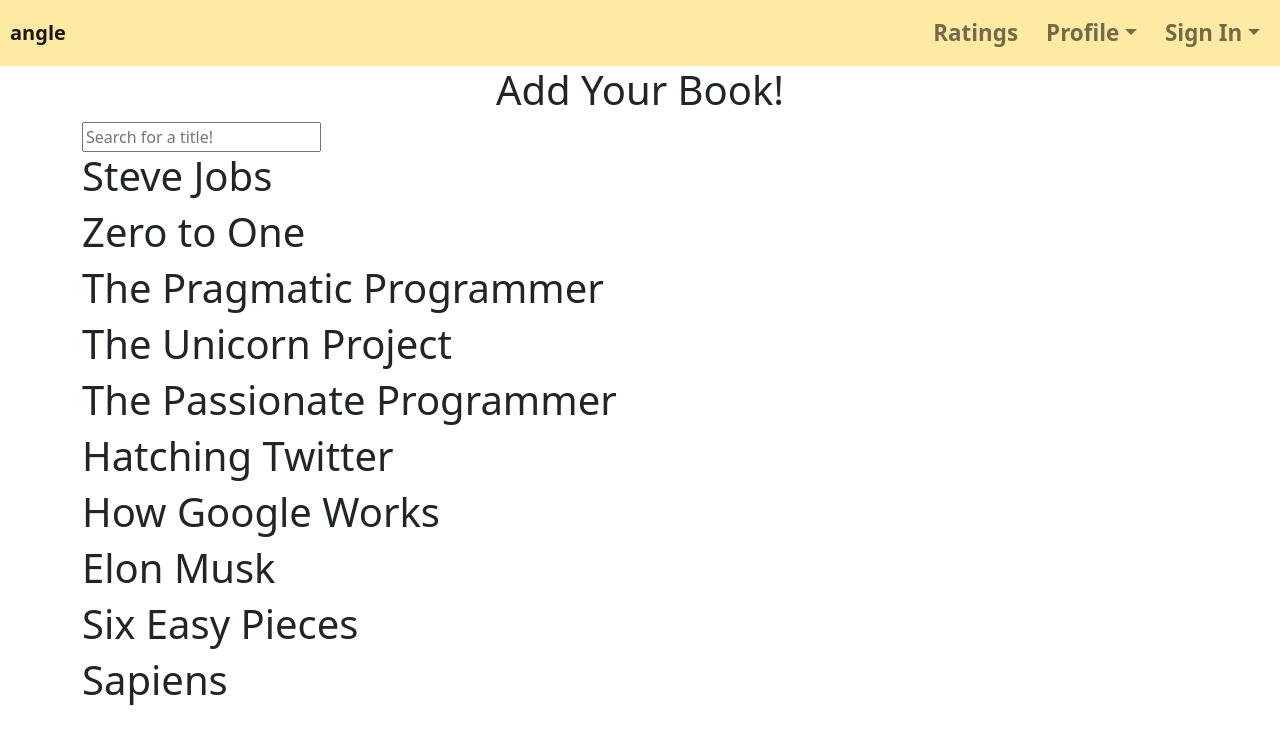
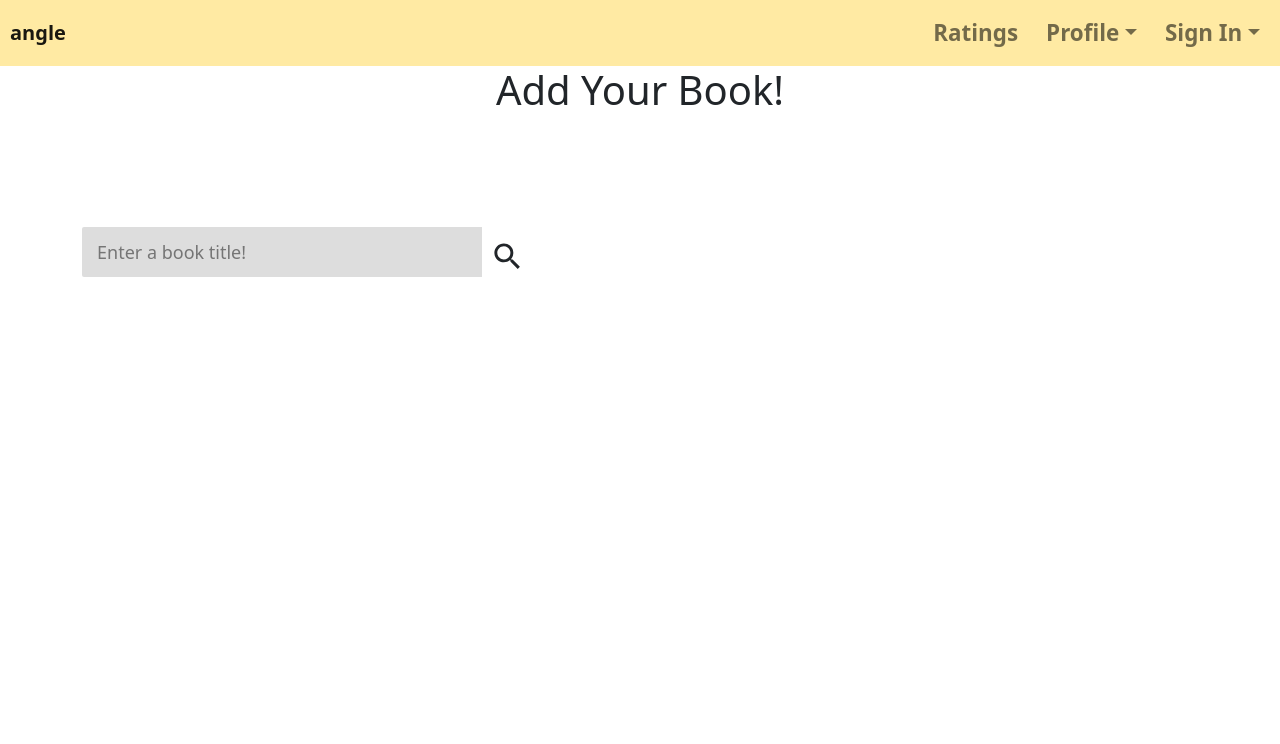
Before and after one commit to nanarboursal/Angle, a React (Create React App) app in the folder angle-ui/: page /addbook in a window 1280 px wide. Shown: the top 744 px of the page. Built offline with nearby package versions, Linux system fonts and the light colour scheme.

Commit message:
got search bar and box functionality to work

```diff
--- a/angle-ui/package.json
+++ b/angle-ui/package.json
@@ -3,6 +3,8 @@
   "version": "0.1.0",
   "private": true,
   "dependencies": {
+    "@material-ui/core": "^4.12.3",
+    "@material-ui/icons": "^4.11.2",
     "@testing-library/jest-dom": "^5.11.4",
     "@testing-library/react": "^11.1.0",
     "@testing-library/user-event": "^12.1.10",
--- /dev/null
+++ b/angle-ui/src/Components/SearchBar/SearchBar.js
@@ -0,0 +1,60 @@
+import React, { useState } from "react";
+import "./search-bar.css";
+import SearchIcon from "@material-ui/icons/Search";
+import CloseIcon from "@material-ui/icons/Close";
+
+function SearchBar({ placeholder, data }) {
+  const [filteredData, setFilteredData] = useState([]);
+  const [wordEntered, setWordEntered] = useState("");
+
+  const handleFilter = event => {
+    const searchWord = event.target.value;
+    setWordEntered(searchWord);
+    const newFilter = data.filter(value => {
+      return value.title.toLowerCase().includes(searchWord.toLowerCase());
+    });
+    if (searchWord === "") {
+      setFilteredData([]);
+    } else {
+      setFilteredData(newFilter);
+    }
+  };
+
+  const clearInput = () => {
+    setFilteredData([]);
+    setWordEntered("");
+  };
+
+  return (
+    <div className="search">
+      <div className="search-inputs">
+        <input
+          onChange={handleFilter}
+          type="text"
+          placeholder={placeholder}
+          value={wordEntered}
+        ></input>
+        <div className="search-icon">
+          {filteredData.length == 0 ? (
+            <SearchIcon />
+          ) : (
+            <CloseIcon id="clear-btn" onClick={clearInput} />
+          )}
+        </div>
+      </div>
+      {filteredData.length != 0 && (
+        <div className="data-result">
+          {filteredData.slice(0, 15).map((value, key) => {
+            return (
+              <a className="data-item" href={value.url} target="_blank">
+                <p>{value.title}</p> <p className="author">by {value.author}</p>
+              </a>
+            );
+          })}
+        </div>
+      )}
+    </div>
+  );
+}
+
+export default SearchBar;
--- /dev/null
+++ b/angle-ui/src/Components/SearchBar/search-bar.css
@@ -0,0 +1,74 @@
+.search-inputs {
+  margin-top: 105px;
+  display: flex;
+}
+
+.search input {
+  background-color: #dddddd;
+  border: 0;
+  border-radius: 2px;
+  border-top-right-radius: 0px;
+  border-bottom-right-radius: 0px;
+  font-size: 18px;
+  padding: 15px;
+  height: 50px;
+  width: 400px;
+}
+
+.search-icon {
+  height: 60px;
+  width: 50px;
+  background-color: white;
+  display: grid;
+  place-items: center;
+}
+
+input:focus {
+  outline: none;
+}
+.search-icon svg {
+  font-size: 35px;
+}
+
+.data-result {
+  margin-top: 5px;
+  width: 500px;
+  height: 200px;
+  background-color: white;
+  box-shadow: rgba(0, 0, 0, 0.35) 0px 5px 15px;
+  overflow: hidden;
+  overflow-y: auto;
+}
+
+.data-result::-webkit-scrollbar {
+  display: none;
+}
+
+.author {
+    font-style: normal !important;
+}
+
+.data-result .data-item {
+  width: 100%;
+  height: 50px;
+  display: flex;
+  align-items: center;
+  color: black;
+  text-decoration: none;
+}
+
+.data-item p {
+  margin-left: 10px;
+  font-style: italic;
+}
+a {
+  text-decoration: none;
+}
+
+a:hover {
+  background-color: lightgrey;
+}
+
+#clear-btn {
+  cursor: pointer;
+}
--- a/angle-ui/src/Pages/AddBook/AddBook.js
+++ b/angle-ui/src/Pages/AddBook/AddBook.js
@@ -1,21 +1,11 @@
 import React, { useState, useEffect } from "react";
-import { Button, Container, Row, Col } from "reactstrap";
+import { Container, Row, Col } from "reactstrap";
 import { data } from "./books.json";
 import BookList from "./BookList";
+import SearchBar from "../../Components/SearchBar/SearchBar";
 import "./add-book.css";
 
 export default function AddBook() {
-  const [input, setInput] = useState("");
-
-  const editSearchTerm = e => {
-    setInput(e.target.value);
-  };
-
-  const dynamicSearch = () => {
-    return data.filter(book =>
-      book.title.toLowerCase().includes(input.toLowerCase())
-    );
-  };
 
   return (
     <div>
@@ -27,17 +17,7 @@
         </Row>
         <Row>
           <Col>
-            <input
-              type="text"
-              value={input}
-              onChange={editSearchTerm}
-              placeholder="Search for a title!"
-            />
-          </Col>
-        </Row>
-        <Row>
-          <Col>
-            <BookList bookList={dynamicSearch()} />
+            <SearchBar placeholder="Enter a book title!" data={data}/>
           </Col>
         </Row>
       </Container>
```
Also changed, not shown: 2 other files (tests, documents, lock files or other folders).
